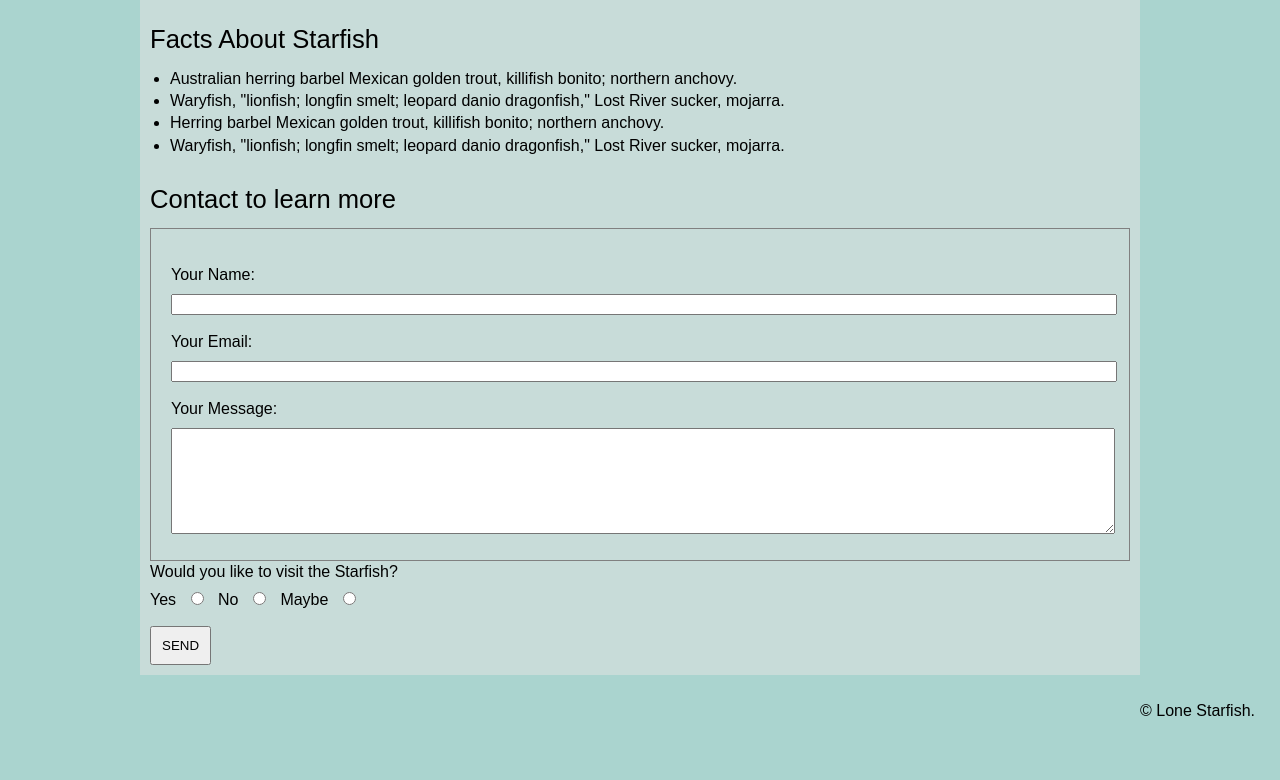
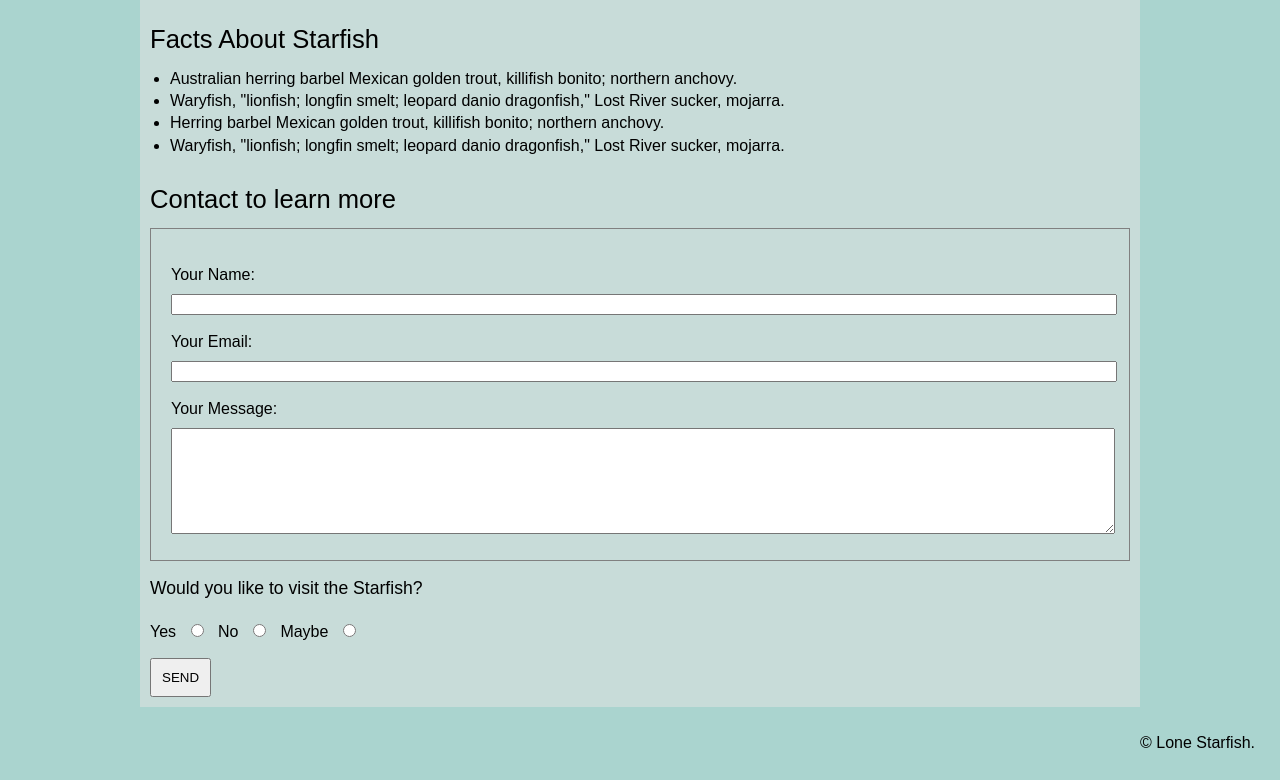
Before and after one commit to oumouannad31/web1-midterm, a plain HTML site: page index.html in a window 1280 px wide. Shown: the part 826-1606 px from the top of the page. Before the commit the page ends 1574 px from the top, so only its background shows below. Drawn offline with Linux system fonts and the light colour scheme.

Commit message:
final version

```diff
--- a/styles/styles.css
+++ b/styles/styles.css
@@ -148,6 +148,13 @@ h3 {
     margin: 25px 0 10px;
 }
 
+h4 {
+    /*to target & style heading 2*/
+    font-size: 1.1rem;
+    font-weight:20;
+    margin:15px 0;
+}
+
 article ul {
     /*used it to restore the bullet points for the facts list*/
     list-style: disc;
```
